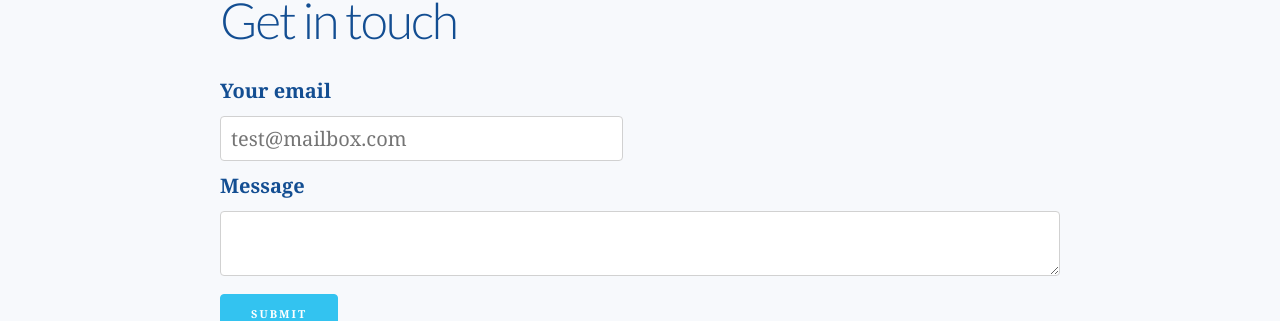
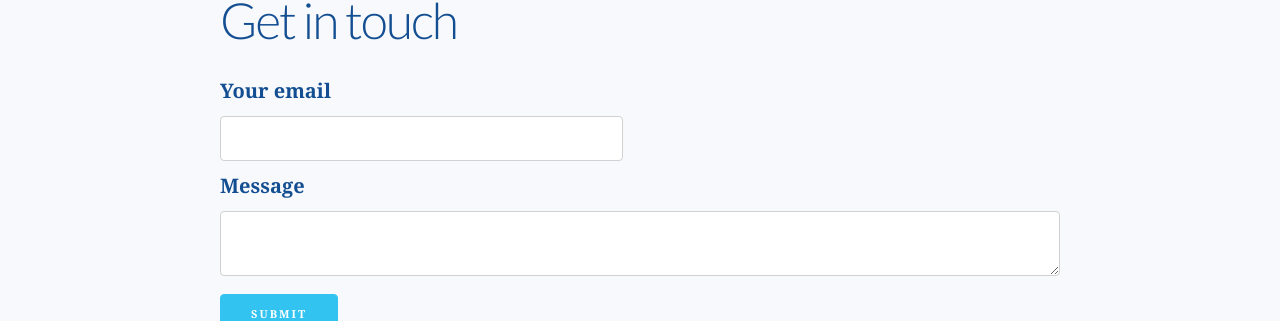
Before and after one commit to digitalpublic/digitalpublic.github.io, a Jekyll site: the page built from index.md, in a window 1280 px wide. Shown: the part 2214-2535 px from the top of the page. Built offline with Jekyll 4.4.1, drawn with Linux system fonts in a browser that asks for light colours; nearby versions of some CDN libraries.

Commit message:
form fiddle

```diff
--- a/index.md
+++ b/index.md
@@ -18,12 +18,13 @@
       method="POST">
   <div class="row">
     <div class="six columns">
-      <label for="exampleEmailInput">Your email</label>
-      <input class="u-full-width" type="email" name="_replyto" placeholder="test@mailbox.com" id="email">
+      <label for="email">Your email</label>
+      <input class="u-full-width" type="email" name="_replyto" id="email">
     </div>
 
   </div>
-  <label for="exampleMessage">Message</label>
+  <label for="message">Message</label>
   <textarea class="u-full-width" name="message" id="message"></textarea>
+  <input type="text" name="_gotcha" style="display:none" />
   <input class="button-primary" type="submit" value="Submit">
 </form>
```
